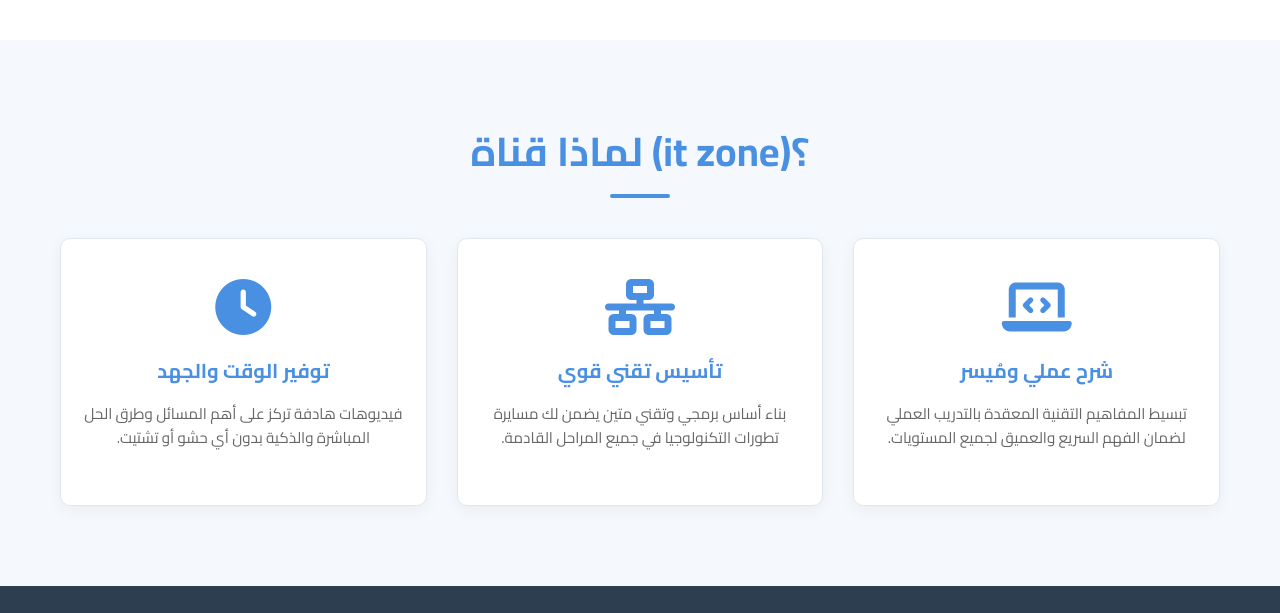
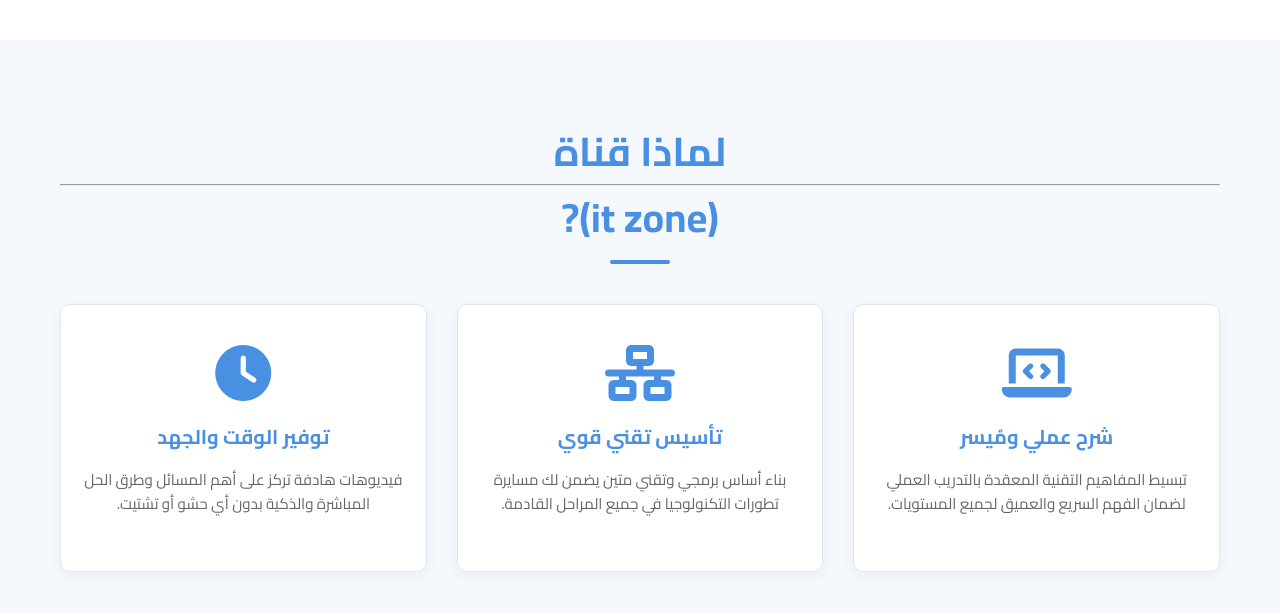
Before and after one commit to manarebeadali-jpg/webChanne, a plain HTML site: page index.html in a window 1280 px wide. Shown: the part 2580-3193 px from the top of the page. Drawn offline with nearby package versions, Linux system fonts and the light colour scheme.

Commit message:
Update index.html

```diff
--- a/index.html
+++ b/index.html
@@ -129,7 +129,7 @@
     <!-- Why Us Section -->
     <section id="why-us" class="courses-section">
         <div class="container">
-            <h2 class="section-title">؟(it zone) لماذا قناة </h2>
+            <h2 class="section-title">  لماذا قناة<hr>(it zone)? </h2>
             <div class="grid-container">
                 <!-- Feature 1 -->
                 <div class="card"
```
